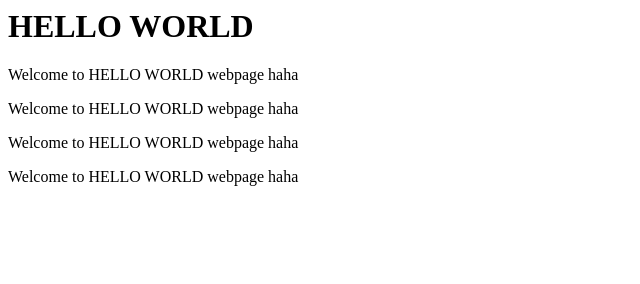
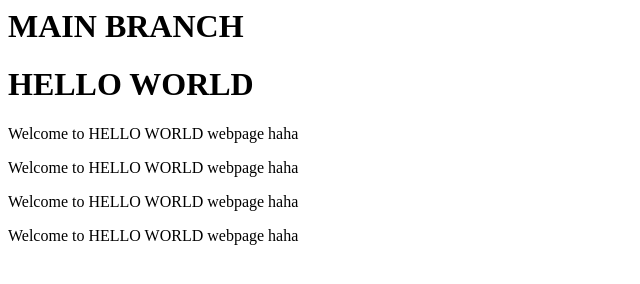
Before and after one commit to Lurky-phish-2085/gh-actions-html, a website: page src/public/index.html in a window 1280 px wide. Shown: the whole page, without its empty margins (0-640 px from the left). Drawn offline with Linux system fonts and the light colour scheme.

Commit message:
INDICATED THIS IS A MAIN BRNCH

```diff
--- a/src/public/index.html
+++ b/src/public/index.html
@@ -1,3 +1,4 @@
+<h1>MAIN BRANCH</h1>
 <h1>HELLO WORLD</h1>
 <p>Welcome to HELLO WORLD webpage haha</p>
 
```
